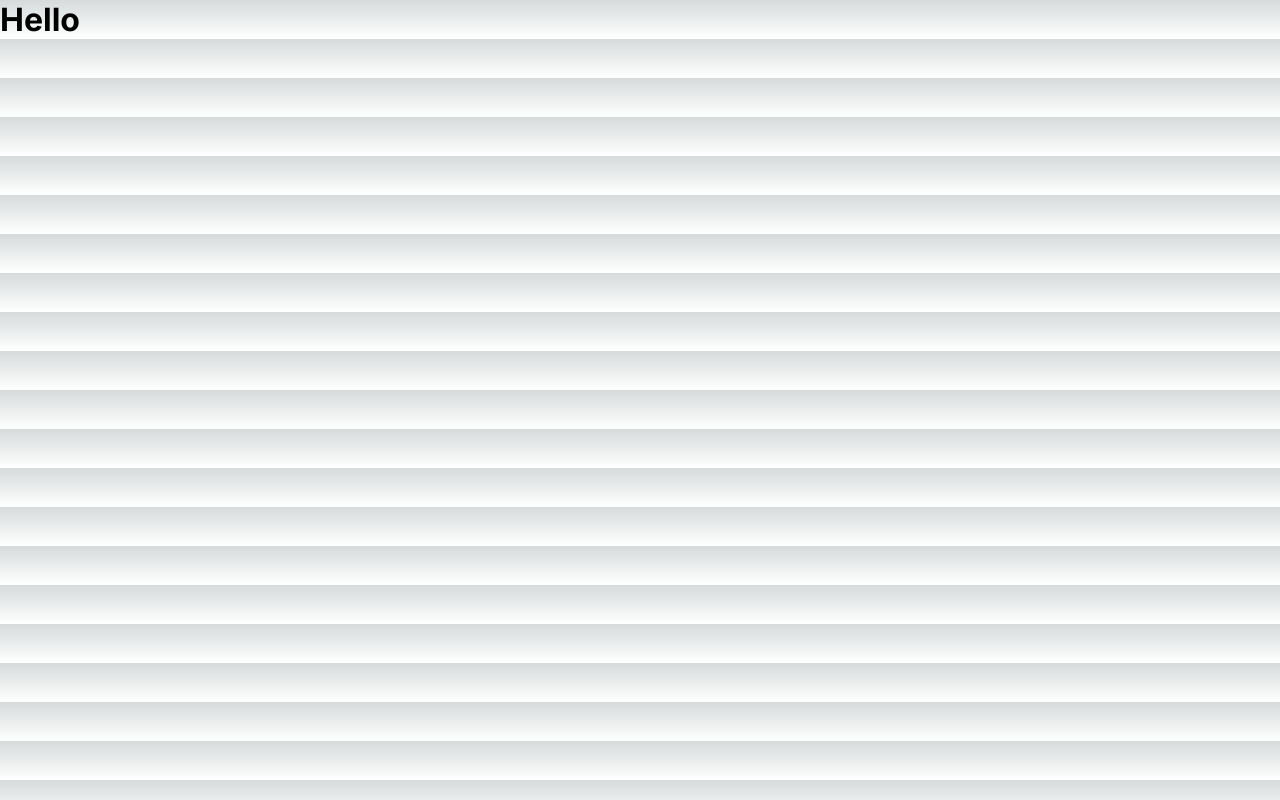
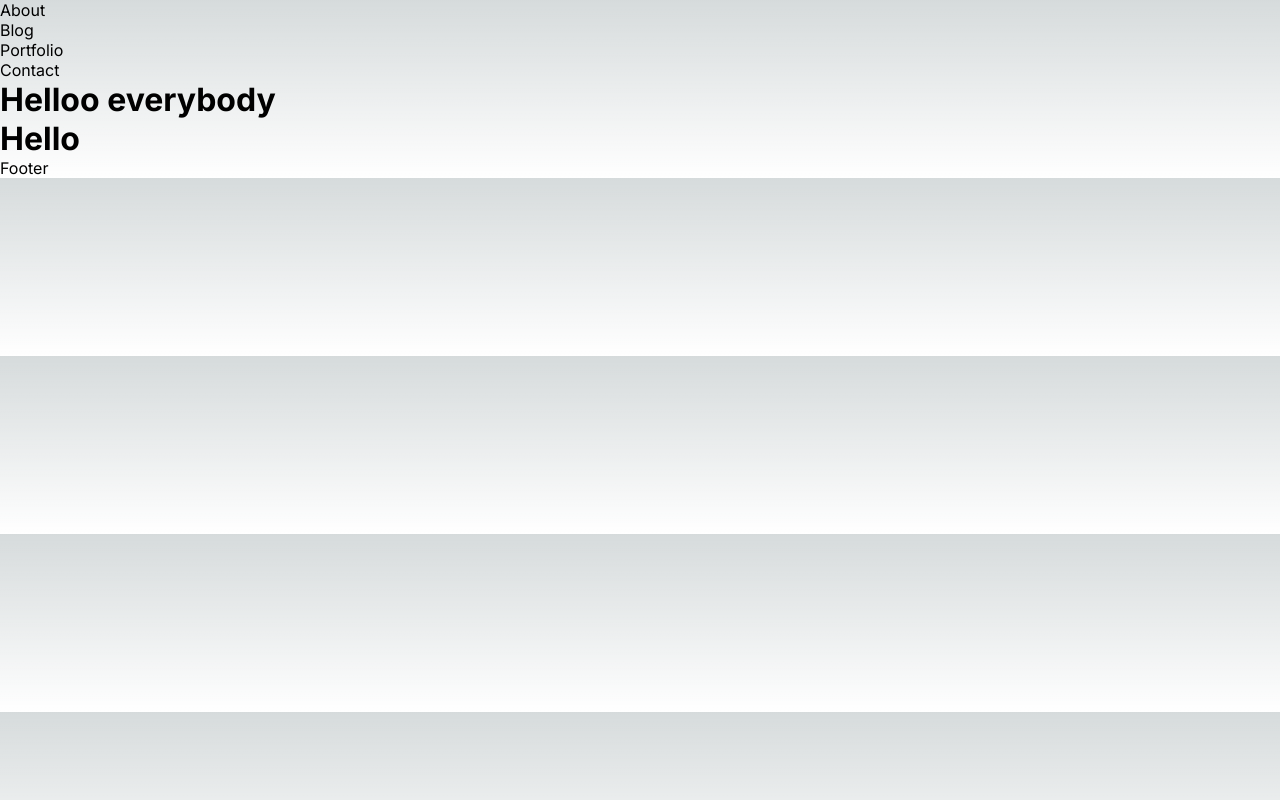
Before and after one commit to AbdallahSHILI/SellProduct, a Next.js app: page / in a window 1280 px wide. Built offline with nearby package versions, Linux system fonts and the light colour scheme.

Commit message:
add a simple navbar and footer and splite file in two part 'dynamic' and 'static'

```diff
--- /dev/null
+++ b/src/Components/Footer/Footer.jsx
@@ -0,0 +1,7 @@
+import React from "react";
+
+const Footer = () => {
+  return <div>Footer</div>;
+};
+
+export default Footer;
--- /dev/null
+++ b/src/Components/Navbar/Navbar.jsx
@@ -0,0 +1,16 @@
+import React from "react";
+
+const Navbar = () => {
+  return (
+    <nav>
+      <ul>
+        <li>About</li>
+        <li>Blog</li>
+        <li>Portfolio</li>
+        <li>Contact</li>
+      </ul>
+    </nav>
+  );
+};
+
+export default Navbar;
--- a/src/app/layout.js
+++ b/src/app/layout.js
@@ -1,17 +1,24 @@
 import { Inter } from "next/font/google";
 import "./globals.css";
+import Footer from "@/Components/Footer/Footer";
+import Navbar from "@/Components/Navbar/Navbar";
 
 const inter = Inter({ subsets: ["latin"] });
-
-export const metadata = {
-  title: "Create Next App",
-  description: "Generated by create next app",
-};
+// const Lalezar = Inter({ subsets: ["arabic"], weight: ["400"] });
+// export const metadata = {
+//   title: "Create Next App",
+//   description: "Generated by create next app",
+// };
 
 export default function RootLayout({ children }) {
   return (
     <html lang="en">
-      <body className={inter.className}>{children}</body>
+      <body className={inter.className}>
+        <Navbar />
+        <h1>Helloo everybody </h1>
+        {children}
+        <Footer />
+      </body>
     </html>
   );
 }
```
Also changed, not shown: src/app/(Dynamic)/Blog/[slag]/layouBlog.jsx (added, +12 -0 lines), src/app/(Dynamic)/Blog/[slag]/page.jsx (renamed from src/app/(Dynamic)/Blog/page.jsx).
